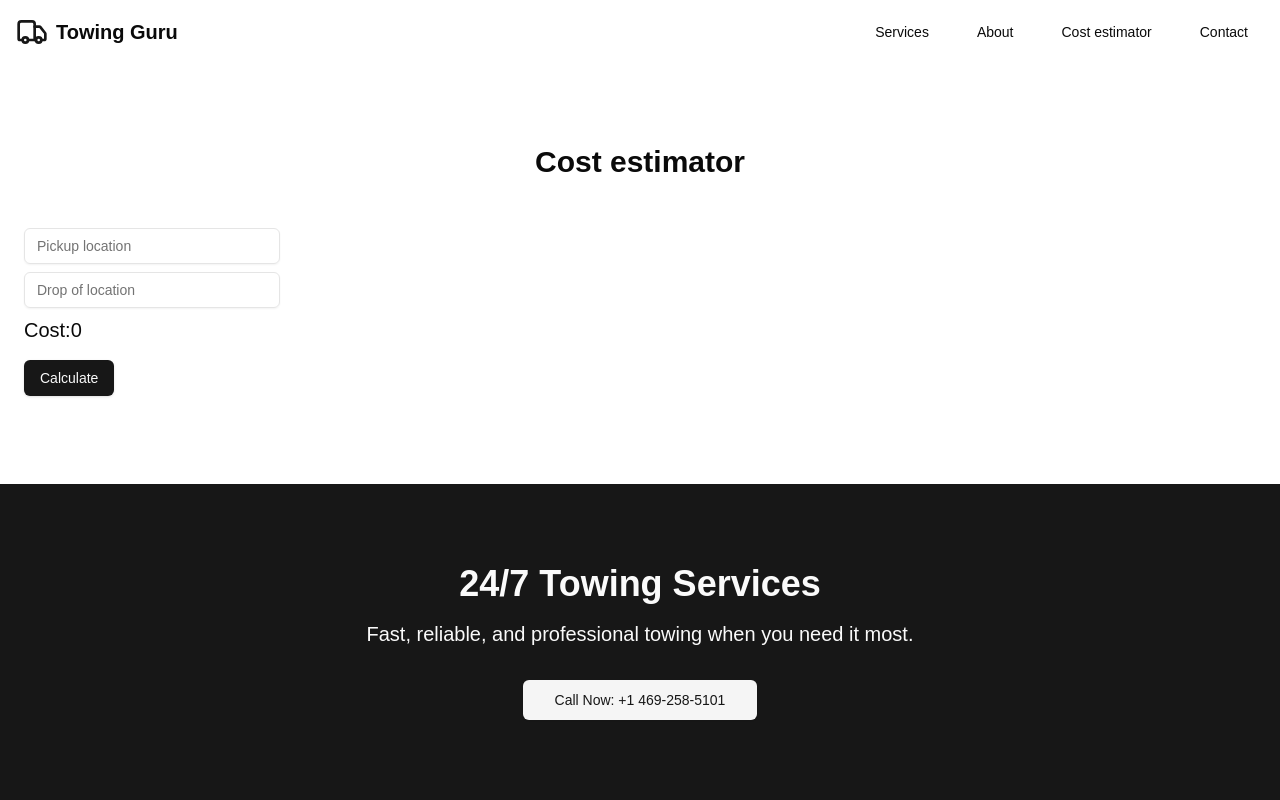
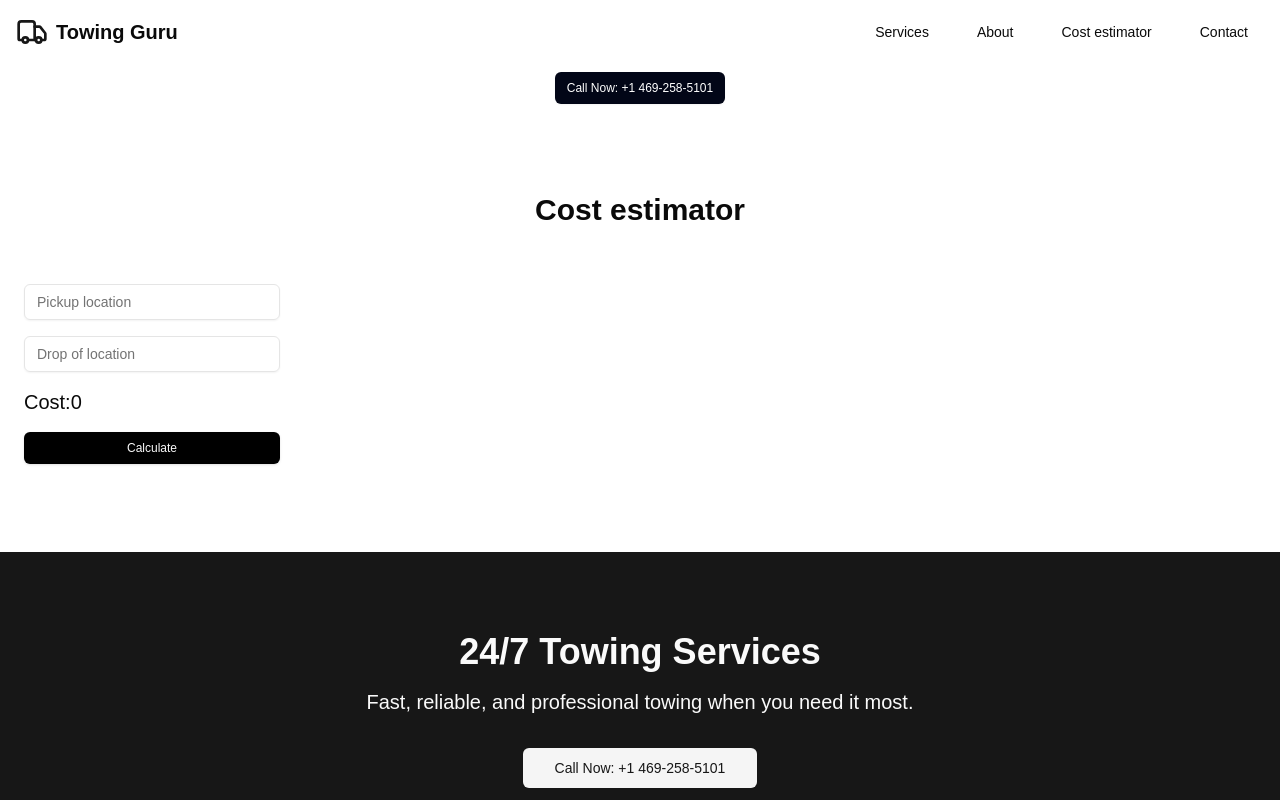
Before and after one commit to mwasnoah/towing-company, a Next.js app: page / in a window 1280 px wide. Shown: the top 800 px of the page. Built offline with nearby package versions, Linux system fonts and the light colour scheme.

Commit message:
resize butons

```diff
--- a/app/page.tsx
+++ b/app/page.tsx
@@ -120,8 +120,13 @@ export default function TowingCompanyApp() {
       )}
 
       <main>
+        <div className="grid place-items-center">
+          <Button size="sm" variant="secondary" className="m-2 bg-[#020617]">
+            <Link className="text-white hover:text-[#be123c]" href="tel:+1 469-258-5101">Call Now: +1 469-258-5101</Link>
+          </Button>
+        </div>
         <section id="testimonials" className="py-20">
-          <div className="container mx-auto px-4">
+          <div className="container flex flex-col mx-auto px-4">
             <h2 className="text-3xl font-bold mb-12 text-center">
               Cost estimator
             </h2>
@@ -149,10 +154,12 @@ export default function TowingCompanyApp() {
             <p className="text-xl m-2">Cost:{cost}</p>
 
             <Button
+            size="sm"
+
               onClick={() => {
                 calculateCost();
               }}
-              className="m-2"
+              className="m-2 bg-black w-64"
             >
               Calculate
             </Button>
```
